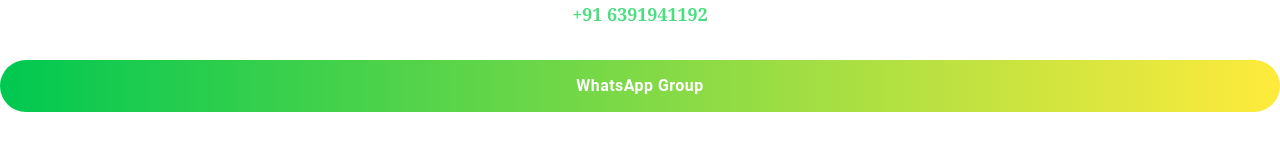
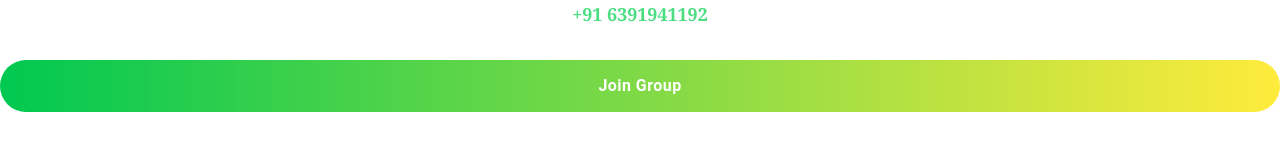
Before and after one commit to I-Vishal-Kumar/btc, a Next.js app: page /maintainance in a window 1280 px wide. Shown: the part 358-508 px from the top of the page. Built offline with nearby package versions, Linux system fonts and the light colour scheme.

Commit message:
fix typo

```diff
--- a/app/(public)/maintainance/page.tsx
+++ b/app/(public)/maintainance/page.tsx
@@ -23,7 +23,7 @@
                         background: 'linear-gradient(to right, #00B64A, #FFE600)',
                     }
                 }}>
-                WhatsApp Group
+                Join Group
             </Button>
         </div>
     )
```
